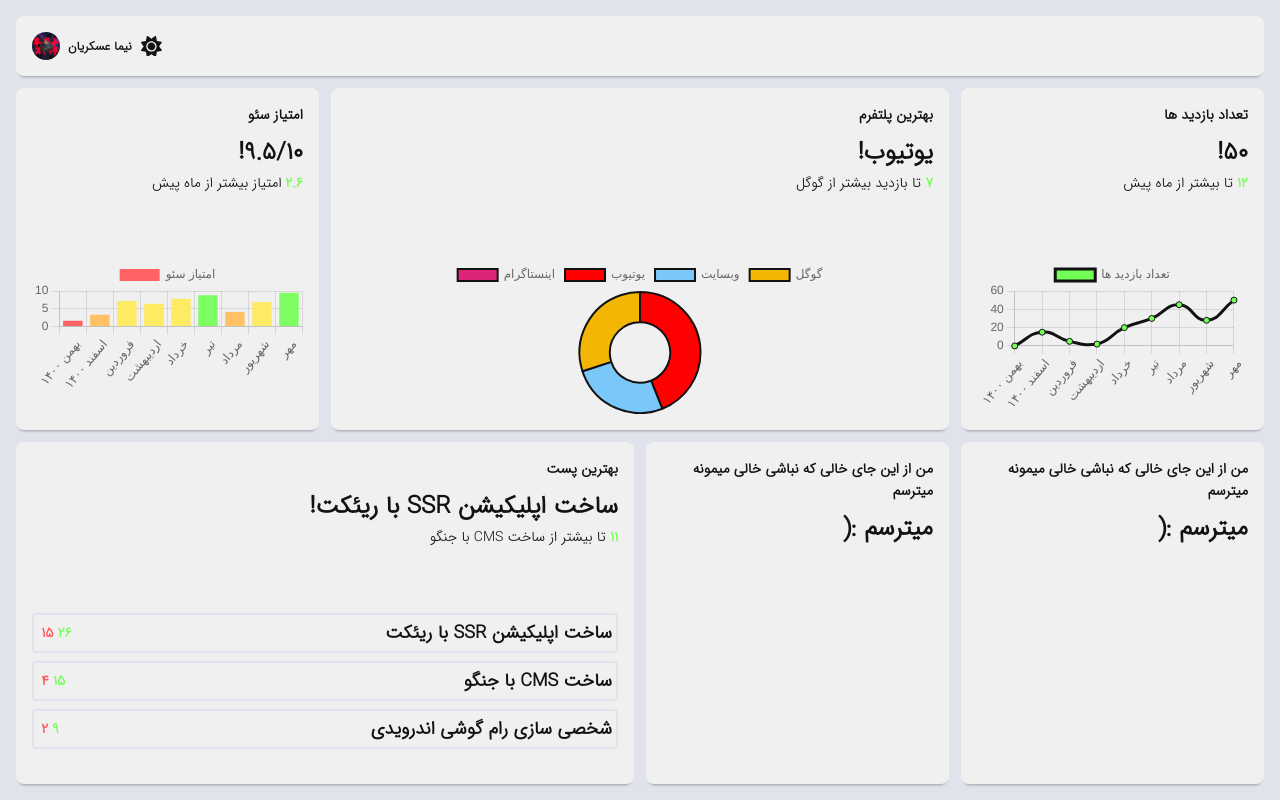
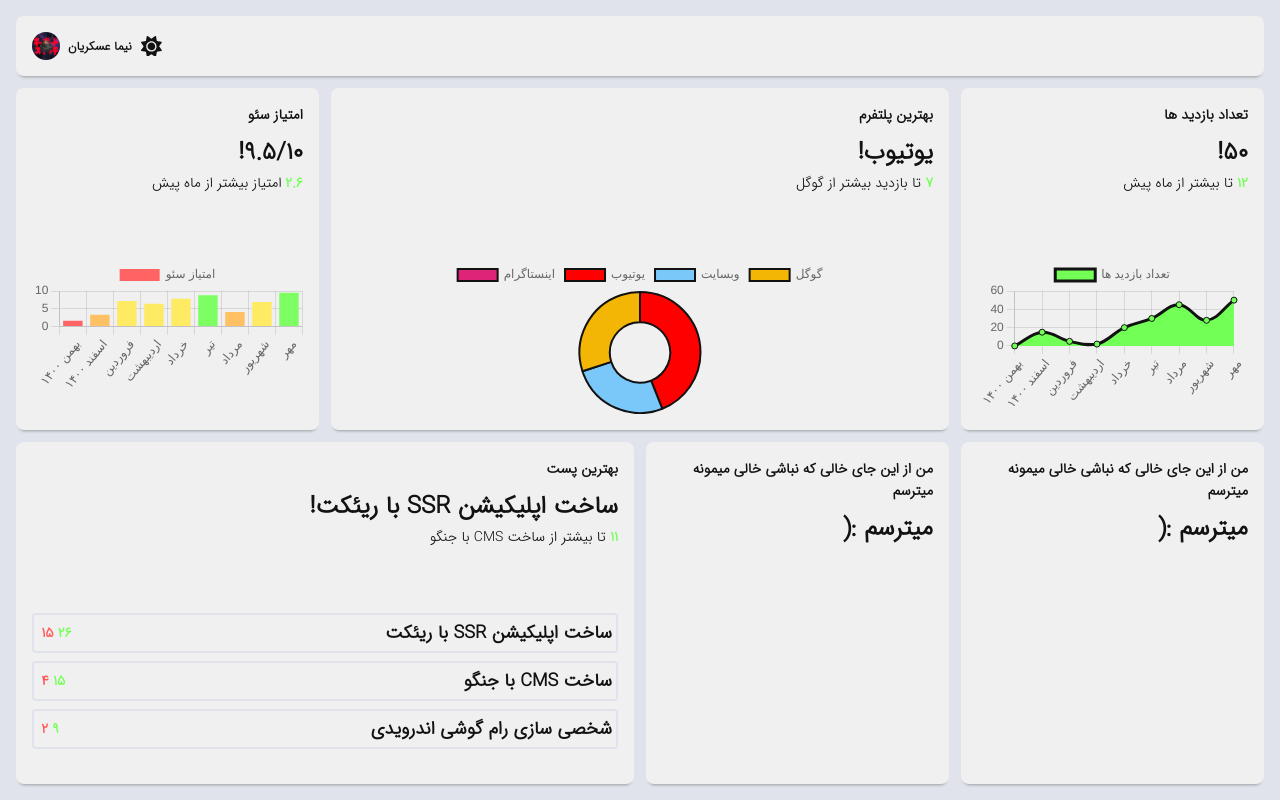
Before and after one commit to nimaaskarian/admin-dashboard, a React (Create React App) app: page / in a window 1280 px wide. Built offline with nearby package versions, Linux system fonts and the light colour scheme.

Commit message:
fixed minor issues updated animation

```diff
--- a/src/Theme.jsx
+++ b/src/Theme.jsx
@@ -33,9 +33,7 @@ const Theme = ({ children }) => {
   const currentThemeName = useThemeName();
 
   return (
-    <ThemeProvider theme={themes[currentThemeName] || themes.light}>
-      {children}
-    </ThemeProvider>
+    <ThemeProvider theme={themes[currentThemeName]}>{children}</ThemeProvider>
   );
 };
 
--- a/src/components/App/index.jsx
+++ b/src/components/App/index.jsx
@@ -35,6 +35,7 @@ const App = () => {
       {
         label: "تعداد بازدید ها",
         backgroundColor: theme.colors.highlighted,
+
         borderColor: theme.colors.foreground,
         data: [0, 15, 5, 2, 20, 30, 45, 28, 50],
       },
@@ -122,14 +123,6 @@ const App = () => {
               font: {
                 family: "Iran Sans",
               },
-              animations: {
-                tension: {
-                  duration: 1000,
-                  easing: "linear",
-                  from: 1,
-                  to: 0,
-                },
-              },
             }}
           />
         </div>
@@ -150,10 +143,22 @@ const App = () => {
             type="line"
             data={chartData}
             options={{
-              tension: 0.5,
               maintainAspectRatio: false,
               font: {
                 family: "Iran Sans",
+              },
+              fill: true,
+              radius: 3,
+              hitRadius: 30,
+              hoverRadius: 5,
+              animations: {
+                tension: {
+                  delay: 800,
+                  duration: 1500,
+                  easing: "easeOutBounce",
+                  from: 0,
+                  to: 0.4,
+                },
               },
             }}
           />
--- a/src/components/App/style.js
+++ b/src/components/App/style.js
@@ -18,7 +18,7 @@ export const StyledApp = styled.div`
   &,
   & * {
     transition: background-color 100ms ease-in, color 100ms ease-in,
-      border-color 100ms ease-in, fill 100ms ease-in;
+      border-color 100ms ease-in, fill 100ms ease-in, box-shadow 100ms ease-in;
   }
   @media only screen and (max-width: 756px) {
     height: fit-content;
--- a/src/hooks/useThemeName.js
+++ b/src/hooks/useThemeName.js
@@ -8,7 +8,6 @@ const useThemeName = () => {
   useEffect(() => {
     const checkTheme = () => {
       const lsTheme = getFromLocalStorage("theme");
-      console.log("change", lsTheme);
       if (lsTheme) setCurrentThemeName(lsTheme);
     };
 
```
